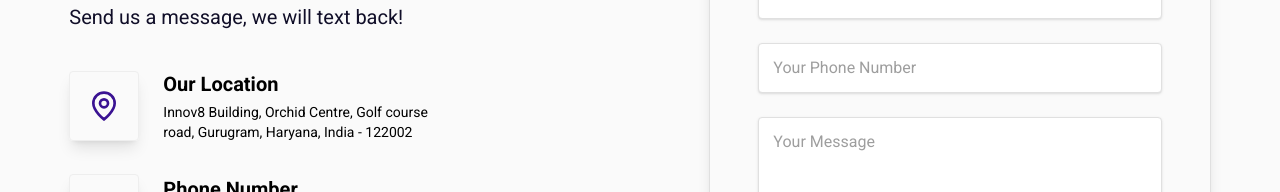
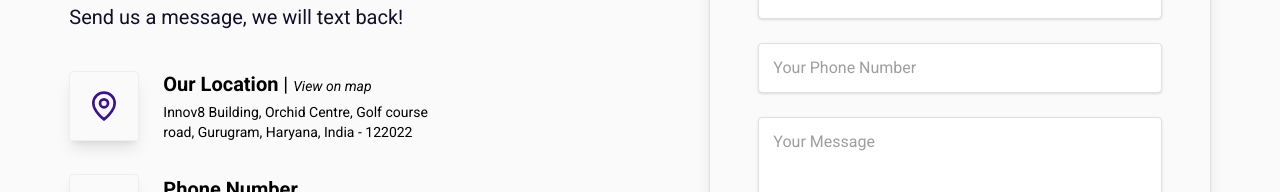
Before and after one commit to swapanmanna/gpc, a React (Vite) app: page /contact in a window 1280 px wide. Shown: the part 322-514 px from the top of the page. Built offline with nearby package versions, Linux system fonts and the light colour scheme.

Commit message:
added a google map link to the location in the contact us page

```diff
--- a/src/components/Contact/ContactUs.jsx
+++ b/src/components/Contact/ContactUs.jsx
@@ -4,6 +4,7 @@ import { height } from "../Notifications/NotificationBanner";
 import { GrLocation } from "react-icons/gr";
 import { FiPhoneCall } from "react-icons/fi";
 import { MdOutlineEmail } from "react-icons/md";
+import { Link } from "react-router-dom";
 
 export default function ContactUs() {
     useEffect(() => {
@@ -431,14 +432,13 @@ export default function ContactUs() {
                                 <div className="mb-8 flex justify-center items-center w-full max-w-[370px]">
                                     <div className="bg-primary/5 text-brand-blue shadow-lg border border-gray-200 mr-6 flex h-[60px] w-full max-w-[60px] items-center justify-center overflow-hidden rounded sm:h-[70px] sm:max-w-[70px]">
                                         <GrLocation size={32} className="hover:text-brand-purple transition duration-300" />
-
                                     </div>
                                     <div className="w-full">
-                                        <h4 className="mb-1 text-xl font-bold text-dark dark:text-white">
-                                            Our Location
+                                        <h4 className="mb-1 text-xl text-dark dark:text-white">
+                                            <span className="font-bold">Our Location</span> | <span className="text-sm italic hover:text-brand-purple hover:underline"><Link to="https://maps.app.goo.gl/iJx6qe41EeEeG1vY8" target="_blank">View on map</Link></span>
                                         </h4>
                                         <p className="text-sm text-body-color dark:text-dark-6">
-                                            Innov8 Building, Orchid Centre, Golf course road, Gurugram, Haryana, India - 122002
+                                            Innov8 Building, Orchid Centre, Golf course road, Gurugram, Haryana, India - 122022
                                         </p>
                                     </div>
                                 </div>
```
